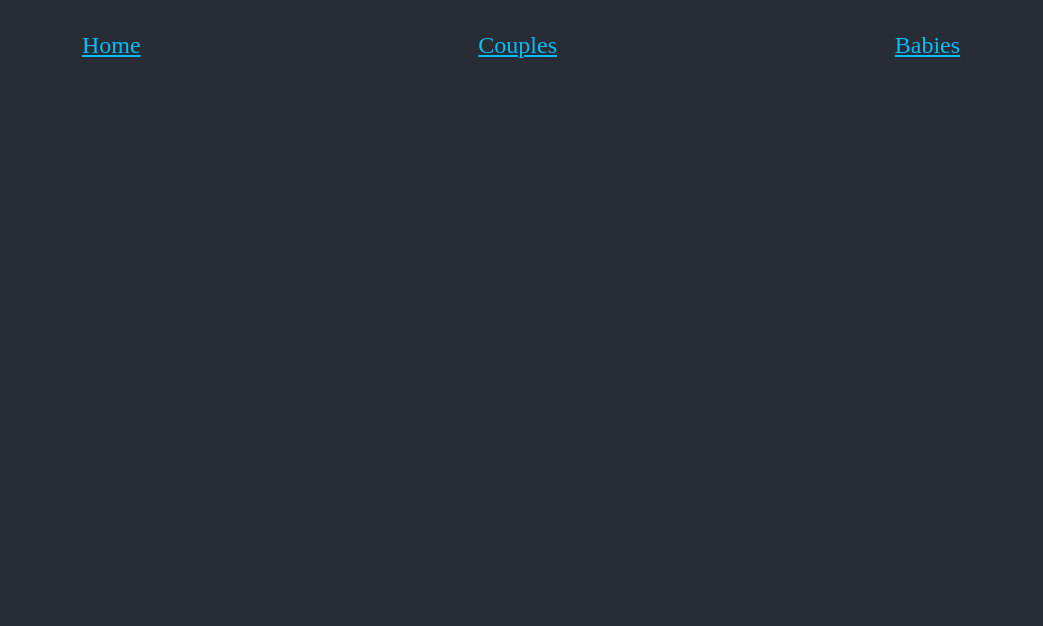
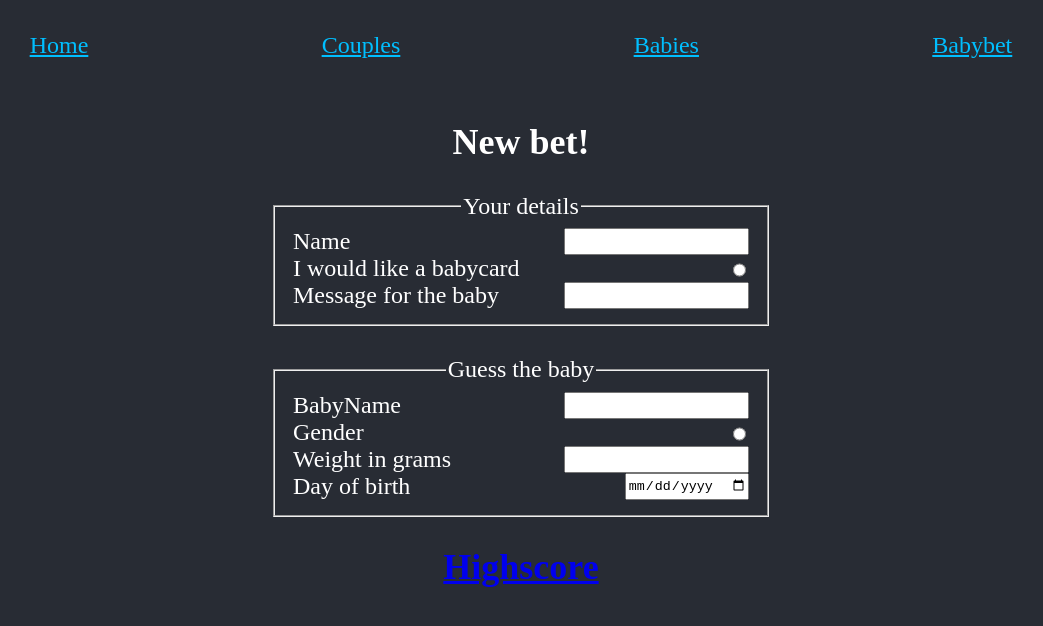
Before and after one commit to jeltehomminga/babybet, a React (Create React App) app: page /babybet in a window 1280 px wide. Shown: the top 626 px of the page, without its empty margins (119-1162 px from the left). Built offline with nearby package versions, Linux system fonts and the light colour scheme; a web font is replaced by a local one.

Commit message:
first stitch usebabies

```diff
--- a/package.json
+++ b/package.json
@@ -9,6 +9,7 @@
     "@testing-library/react": "^9.3.2",
     "@testing-library/user-event": "^7.1.2",
     "emotion": "^10.0.27",
+    "mongodb-stitch-browser-sdk": "^4.8.0",
     "react": "^16.12.0",
     "react-dom": "^16.12.0",
     "react-router": "^5.1.2",
--- a/src/App.js
+++ b/src/App.js
@@ -5,6 +5,8 @@ import styled from "@emotion/styled";
 import Couples from "./components/Couples";
 import Babies from "./components/Babies";
 import Home from "./components/Home";
+import BabyBet from './components/BabyBet'
+import HighScore from './components/HighScore'
 
 const Nav = styled.nav(() => ({
   padding: 32,
@@ -27,6 +29,7 @@ function App() {
             <NavItem to="/">Home</NavItem>
             <NavItem to="/couples">Couples</NavItem>
             <NavItem to="/babies">Babies</NavItem>
+            <NavItem to="/babybet">Babybet</NavItem>
           </Nav>
         </header>
         <main>
@@ -40,6 +43,12 @@ function App() {
             <Route path="/babies">
               <Babies />
             </Route>
+            <Route path="/babybet">
+              <BabyBet />
+            </Route>
+            <Route path="/highscore">
+              <HighScore />
+            </Route>
           </Switch>
         </main>
       </div>
--- /dev/null
+++ b/src/components/BabyBet.js
@@ -0,0 +1,64 @@
+import React from "react";
+import styled from "@emotion/styled";
+import { Link } from "react-router-dom";
+
+const Form = styled.form({
+  margin: "0 auto",
+  display: "flex",
+  flexDirection: "column",
+  maxWidth: "500px",
+  alignSelf: "center"
+});
+
+const Label = styled.label({
+  display: "flex",
+  justifyContent: "space-between"
+});
+
+export default () => {
+  return (
+    <div>
+      <h2>New bet!</h2>
+      <Form>
+        <fieldset style={{marginBottom: 30}}>
+          <legend>Your details</legend>
+          <Label>
+            <span>Name</span>
+            <input type="text"></input>
+          </Label>
+          <Label>
+            <span>I would like a babycard</span>
+            <input type="radio"></input>
+          </Label>
+          <Label>
+            <span>Message for the baby</span>
+            <input type="text"></input>
+          </Label>
+        </fieldset>
+        <fieldset>
+          <legend>Guess the baby</legend>
+
+          <Label>
+            <span>BabyName</span>
+            <input type="text"></input>
+          </Label>
+
+          <Label>
+            <span>Gender</span>
+            <input type="radio"></input>
+          </Label>
+
+          <Label>
+            <span>Weight in grams</span>
+            <input type="number"></input>
+          </Label>
+
+          <Label>
+            Day of birth<input type="date"></input>
+          </Label>
+        </fieldset>
+      </Form>
+      <h2><Link to='/highscore'>Highscore</Link></h2>
+    </div>
+  );
+};
--- /dev/null
+++ b/src/components/HighScore.js
@@ -0,0 +1,3 @@
+import React from 'react'
+
+export default () => <h1>No scores yet</h1>
```
Also changed, not shown: src/hooks/useBabies.js (added, +36 -0 lines), src/stitch/app.js (added, +9 -0 lines), src/stitch/mongodb.js (added, +13 -0 lines), 1 other file (tests, documents, lock files or other folders).
